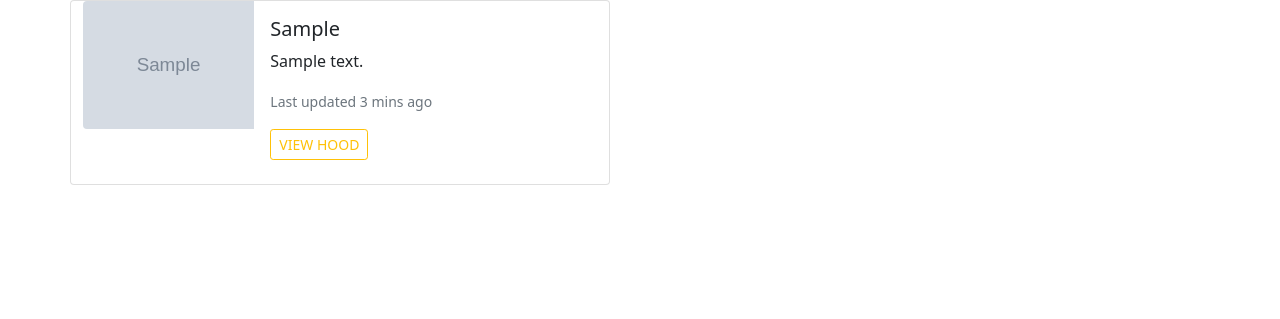
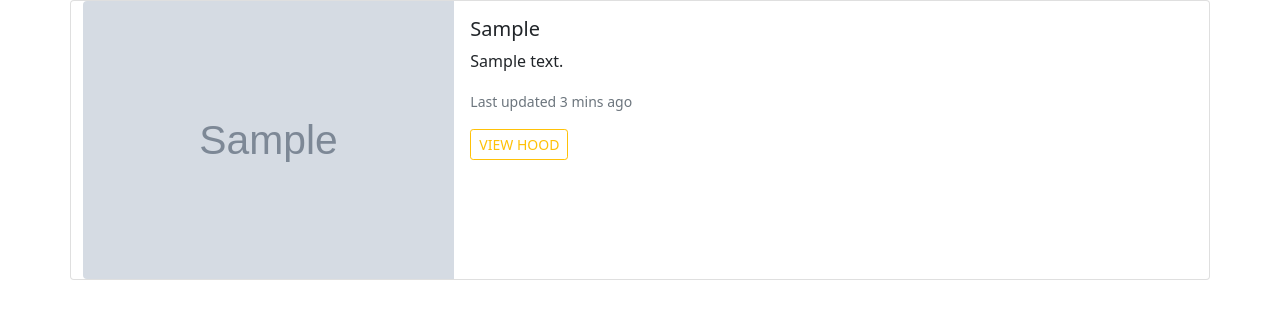
Before and after one commit to Marsh-sudo/Neighbourhood, a Django app: page /hood in a window 1280 px wide. Shown: the part 72-391 px from the top of the page. Run offline with Django 4.2, Linux system fonts and the light colour scheme; tables that the repository leaves empty hold one stand-in row (values such as "Sample post"); grey boxes marked "Sample" are stand-in pictures; some libraries are stand-ins or nearby versions.

Commit message:
change card width

```diff
--- a/hood/templates/all-neighbor/estate.html
+++ b/hood/templates/all-neighbor/estate.html
@@ -6,7 +6,7 @@
 {% for hood in hoods %}
 <div class="container">
     <div class="row">
-        <div class="card mb-3" style="max-width: 540px;">
+        <div class="card mb-3" style="max-width: 100%;">
             <div class="row g-0">
               <div class="col-md-4">
                 <img src="{{hood.logo.url}}" class="img-fluid rounded-start" alt="...">
```
